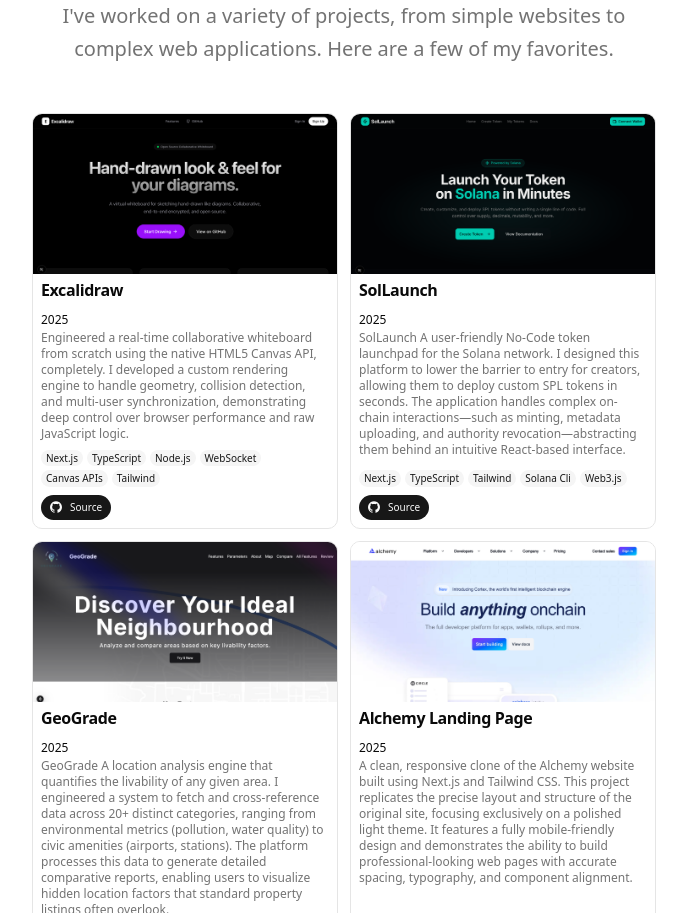
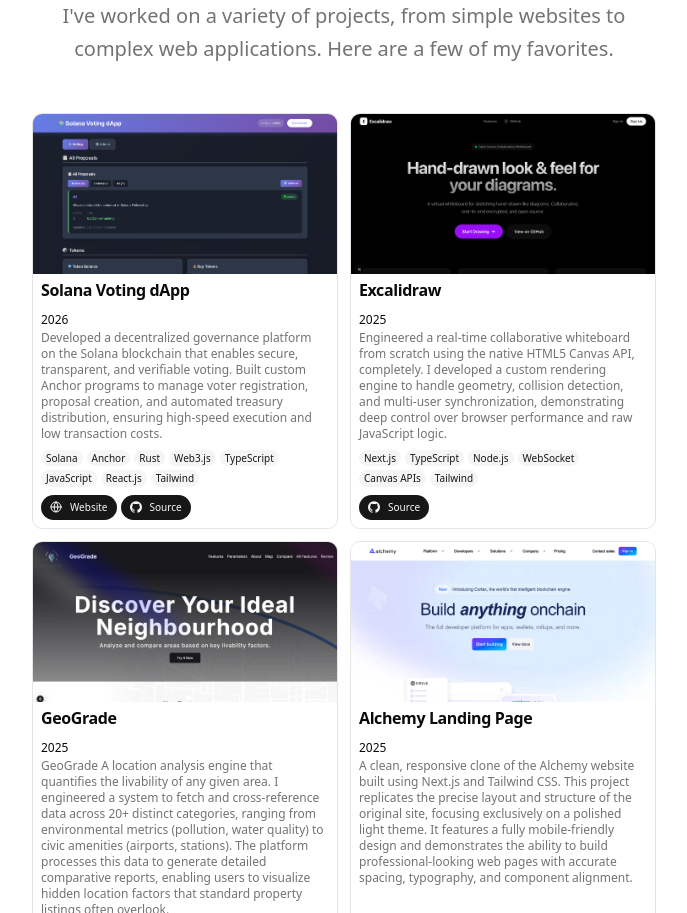
Before and after one commit to bhaveshmpatel/portfolio, a Next.js app: page / in a window 1280 px wide. Shown: the part 916-1829 px from the top of the page, without its empty margins (296-983 px from the left). Built offline with nearby package versions, Linux system fonts and the light colour scheme.

Commit message:
Added Voting dApp project

```diff
--- a/app/blog/page.tsx
+++ b/app/blog/page.tsx
@@ -6,5 +6,5 @@
 };
 
 export default function BlogPage() {
-  redirect("https://bhaveshpatel.xyz");
+  redirect("https://www.bhaveshpatel.xyz");
 }
--- a/app/layout.tsx
+++ b/app/layout.tsx
@@ -7,6 +7,8 @@
 import { Inter as FontSans } from "next/font/google";
 import "./globals.css";
 import { Analytics } from "@vercel/analytics/next";
+import { SpeedInsights } from "@vercel/speed-insights/next"
+
 const fontSans = FontSans({
   subsets: ["latin"],
   variable: "--font-sans",
@@ -63,6 +65,7 @@
           </TooltipProvider>
         </ThemeProvider>
         <Analytics />
+        <SpeedInsights />
       </body>
     </html>
   );
--- a/data/resume.tsx
+++ b/data/resume.tsx
@@ -95,6 +95,29 @@
   ],
   projects: [
     {
+      title: "Solana Voting dApp",
+      href: "https://vote.bhaveshpatel.xyz/",
+      dates: "2026",
+      active: true,
+      description:
+      "Developed a decentralized governance platform on the Solana blockchain that enables secure, transparent, and verifiable voting. Built custom Anchor programs to manage voter registration, proposal creation, and automated treasury distribution, ensuring high-speed execution and low transaction costs.",
+      technologies: ["Solana", "Anchor", "Rust", "Web3.js", "TypeScript", "JavaScript", "React.js", "Tailwind"],
+      links: [
+        {
+          type: "Website",
+          href: "https://vote.bhaveshpatel.xyz/",
+          icon: <Icons.globe className="size-3" />,
+        },
+        {
+          type: "Source",
+          href: "https://github.com/bhaveshmpatel/voting_dapp",
+          icon: <Icons.github className="size-3" />,
+        },
+      ],
+      image: "/vote.png", // Add screenshot: "/snapchain.png" (place in /public folder) or use external URL
+      video: "", // Optional: Add demo video URL
+    },
+    {
       title: "Excalidraw",
       href: "https://github.com/bhaveshmpatel/excalidraw",
       dates: "2025",
@@ -118,24 +141,6 @@
       ],
       image: "/excalidraw.png",
       video: "",
-    },
-    {
-      title: "SolLaunch",
-      href: "https://github.com/bhaveshmpatel/SolLaunch",
-      dates: "2025",
-      active: true,
-      description:
-        "SolLaunch A user-friendly No-Code token launchpad for the Solana network. I designed this platform to lower the barrier to entry for creators, allowing them to deploy custom SPL tokens in seconds. The application handles complex on-chain interactions—such as minting, metadata uploading, and authority revocation—abstracting them behind an intuitive React-based interface.",
-      technologies: ["Next.js", "TypeScript", "Tailwind", "Solana Cli", "Web3.js"],
-      links: [
-        {
-          type: "Source",
-          href: "https://github.com/bhaveshmpatel/SolLaunch",
-          icon: <Icons.github className="size-3" />,
-        },
-      ],
-      image: "/sollaunch.png", // Add screenshot: "/snapchain.png" (place in /public folder) or use external URL
-      video: "", // Optional: Add demo video URL
     },
     {
       title: "GeoGrade",
--- a/package.json
+++ b/package.json
@@ -16,6 +16,7 @@
     "@radix-ui/react-tooltip": "^1.2.8",
     "@types/mdx": "^2.0.13",
     "@vercel/analytics": "^1.6.1",
+    "@vercel/speed-insights": "^1.3.1",
     "class-variance-authority": "^0.7.1",
     "clsx": "^2.1.1",
     "framer-motion": "^12.31.0",
```
Also changed, not shown: public/vote.png (added), 1 other file (tests, documents, lock files or other folders).
